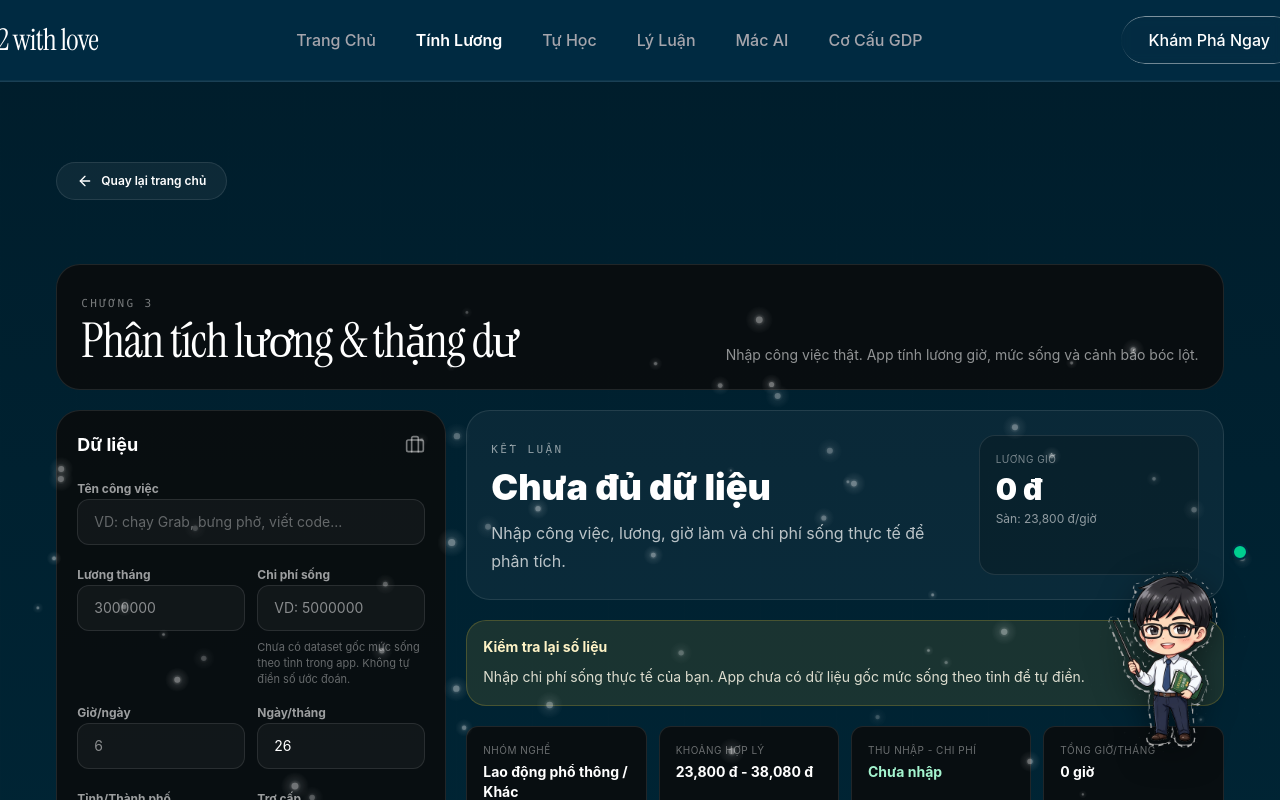
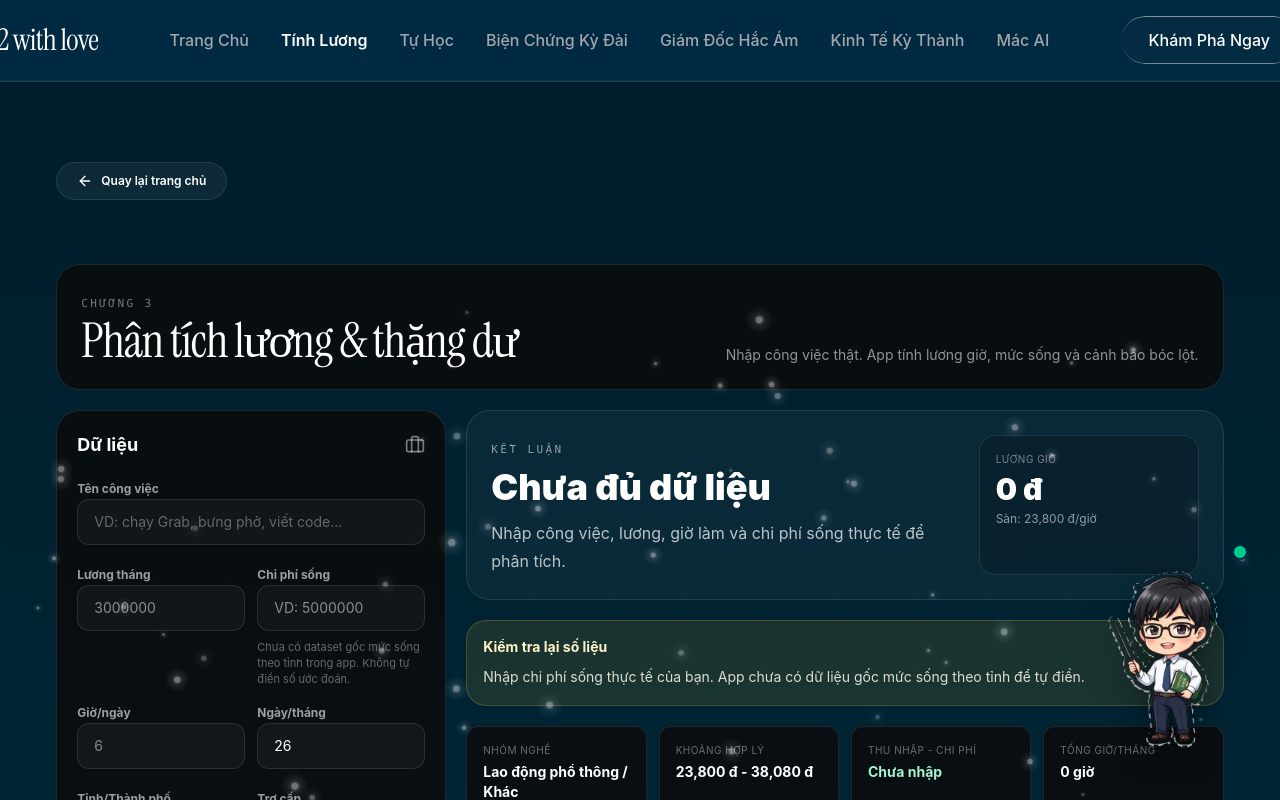
Before and after one commit to trungtran2511/mac-lenin-2, a React (Vite) app: page / in a window 1280 px wide. Both pictures are taken after a click on the button "Tính Lương". Shown: the top 800 px of the page. Built offline with nearby package versions, Linux system fonts and the light colour scheme; a web font is replaced by a local one.

Commit message:
feat(navigation): replace static Lý Luận header link with detailed interactive mini-games on top bar

```diff
--- a/src/App.tsx
+++ b/src/App.tsx
@@ -775,9 +775,10 @@ export default function App() {
     { label: "Trang Chủ", target: "theory", active: activeView === "home" },
     { label: "Tính Lương", target: "surplus-value", active: activeView === "calculator" },
     { label: "Tự Học", target: "self-study", active: activeView === "self-study" },
-    { label: "Lý Luận", target: "about-section", active: false },
+    { label: "Biện Chứng Kỳ Đài", target: "market-dynamics", active: activeView === "market-dynamics" },
+    { label: "Giám Đốc Hắc Ám", target: "ethical-challenge", active: activeView === "ethical-challenge" },
+    { label: "Kinh Tế Kỳ Thành", target: "gdp-sectors", active: activeView === "gdp-sectors" },
     { label: "Mác AI", target: "marxist-ai", active: activeView === "ai-consultant" },
-    { label: "Cơ Cấu GDP", target: "gdp-sectors", active: activeView === "gdp-sectors" },
   ];
 
   const PIE_COLORS = ["#ffffff", "#a3a3a3", "#404040"];
@@ -818,12 +819,12 @@ export default function App() {
               </button>
 
               {/* Desktop Nav Links */}
-              <div className="hidden md:flex items-center gap-10">
+              <div className="hidden md:flex items-center gap-4 lg:gap-8">
                 {navLinks.map((link) => (
                   <button
                     key={link.label}
                     onClick={() => scrollToSection(link.target)}
-                    className={`text-base font-medium transition-colors duration-300 bg-transparent border-none outline-none cursor-pointer ${link.active
+                    className={`text-sm lg:text-base font-medium transition-colors duration-300 bg-transparent border-none outline-none cursor-pointer ${link.active
                       ? "text-foreground font-semibold"
                       : "text-muted-foreground hover:text-foreground"
                       }`}
@@ -937,12 +938,12 @@ export default function App() {
             </button>
 
             {/* Desktop Nav Links */}
-            <div className="hidden md:flex items-center gap-10">
+            <div className="hidden md:flex items-center gap-4 lg:gap-8">
               {navLinks.map((link) => (
                 <button
                   key={link.label}
                   onClick={() => scrollToSection(link.target)}
-                  className={`text-base font-medium transition-colors duration-300 bg-transparent border-none outline-none cursor-pointer ${link.active
+                  className={`text-sm lg:text-base font-medium transition-colors duration-300 bg-transparent border-none outline-none cursor-pointer ${link.active
                     ? "text-foreground font-semibold"
                     : "text-muted-foreground hover:text-foreground"
                     }`}
```
